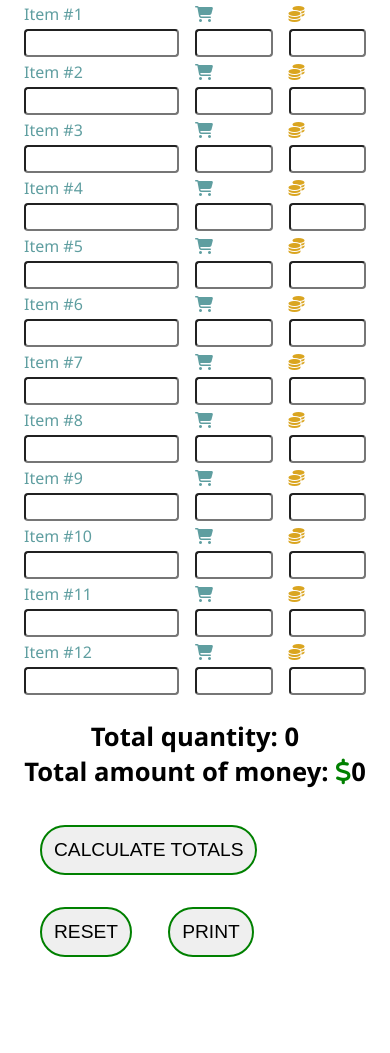
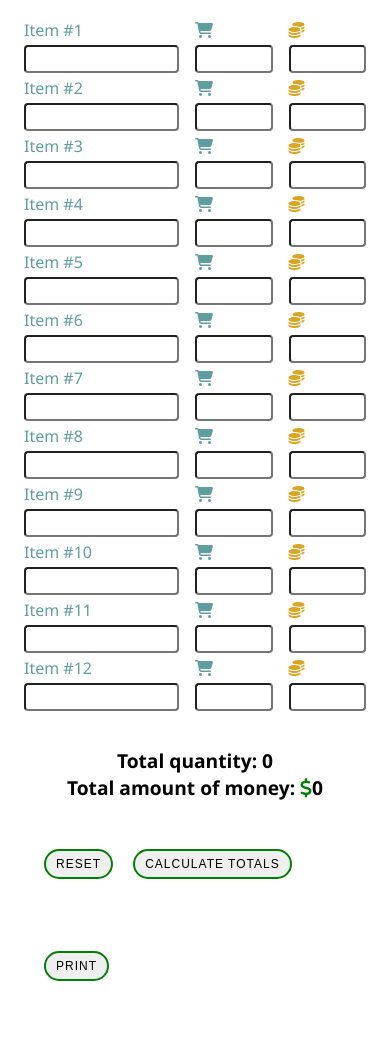
Before and after one commit to TasmanianCat/A-Shoping-List-Project, a plain HTML site: page index.html in a window 390 px wide. Shown: the part 115-1168 px from the top of the page. Before the commit the page ends 1120 px from the top, so only its background shows below. Drawn offline with Linux system fonts and the light colour scheme.

Commit message:
Version 1.0.2

```diff
--- a/css/styles.css
+++ b/css/styles.css
@@ -8,7 +8,7 @@ body {
 
 h1 {
     text-align: center;
-    padding: 1rem;
+    padding: 2rem 1rem 1rem 1rem;
 }
 
 form {
@@ -47,8 +47,7 @@ form {
     color: cadetblue;
 }
 
-input,
-.total {
+input {
     font-size: 1.2rem;
     margin: 0.25rem 0rem;
 }
@@ -62,7 +61,7 @@ input {
 .total {
     font-size: 1.6rem;
     font-weight: 700;
-    padding: 1rem 0rem;
+    padding: 2rem 1rem 1rem 1rem;
     text-align: center;
 }
 
@@ -79,14 +78,41 @@ input {
 }
 
 .buttons {
-    margin-bottom: 2rem;
+    margin: 2rem 1rem 3rem 1rem;
 }
 
 button {
-    font-size: 1.2rem;
+    font-size: 1rem;
     text-transform: uppercase;
-    padding: 0.75rem;
+    letter-spacing: 0.075rem;
+    padding: 0.75rem 1rem;
     border: 2px solid green;
     border-radius: 100px;
     margin: 1rem;
 }
+
+@media screen and (max-width: 30em) {
+    .buttons {
+        margin: 1rem 0.75rem;
+    }
+
+    button {
+        font-size: 0.75rem;
+        padding: 0.375rem 0.625rem;
+        letter-spacing: 0.0625rem;
+        margin: 1rem 0.5rem 3.5rem 0.5rem;
+    }
+
+    input {
+    border-radius: 4px;
+    width: 100%;
+    box-sizing: border-box;
+    }
+
+    .total {
+        font-size: 1.2rem;
+        font-weight: 700;
+        padding: 2rem 1rem 1rem 1rem;
+        text-align: center;
+    }
+}
--- a/index.html
+++ b/index.html
@@ -200,8 +200,8 @@
         </div>
 
         <div class="buttons">
+            <button type="button" id="resetButton">Reset</button>
             <button type="button" id="calculateButton">Calculate Totals</button>
-            <button type="button" id="resetButton">Reset</button>
             <button type="button" id="printButton" onclick="window.print()">Print</button>
         </div>
     </form>
--- a/js/script.js
+++ b/js/script.js
@@ -1,5 +1,5 @@
+const resetButton = document.getElementById('resetButton');
 const calculateButton = document.getElementById('calculateButton');
-const resetButton = document.getElementById('resetButton');
 const totalQuantityElement = document.getElementById('totalQuantity');
 const totalMoneyElement = document.getElementById('totalMoney');
 
```
